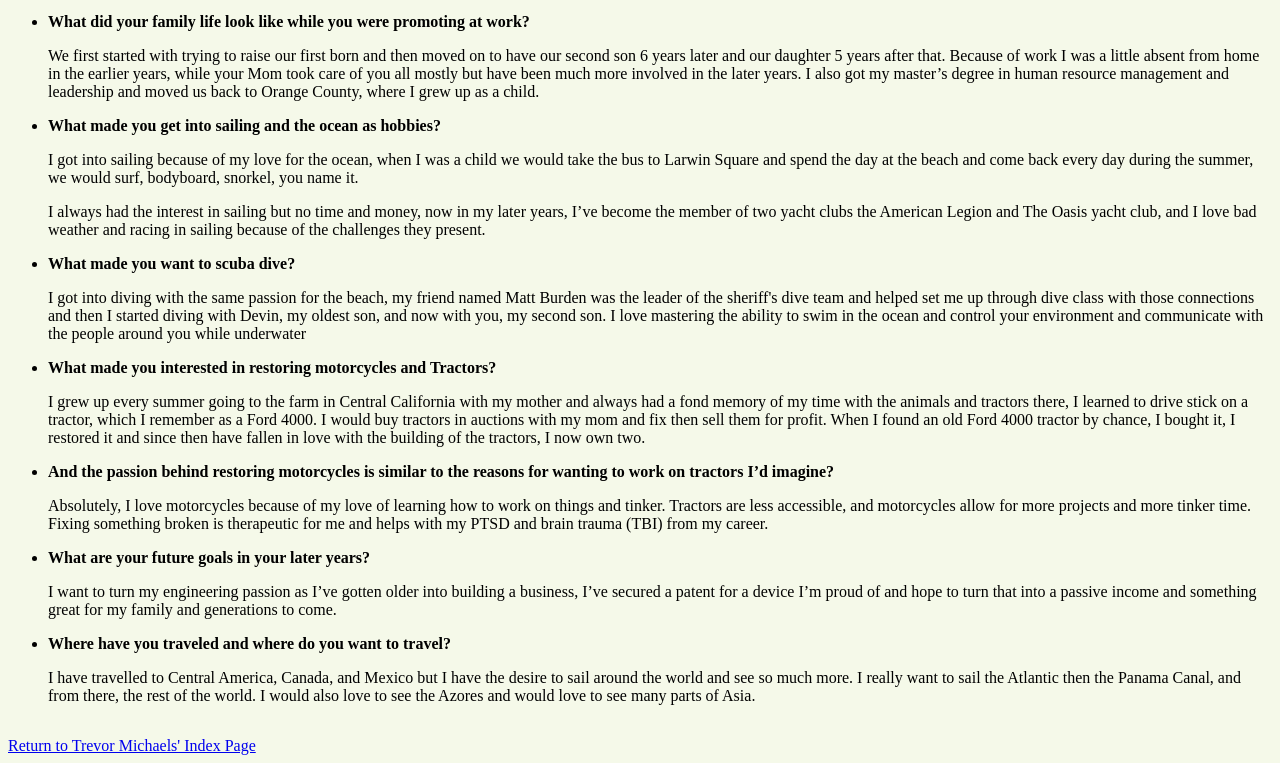
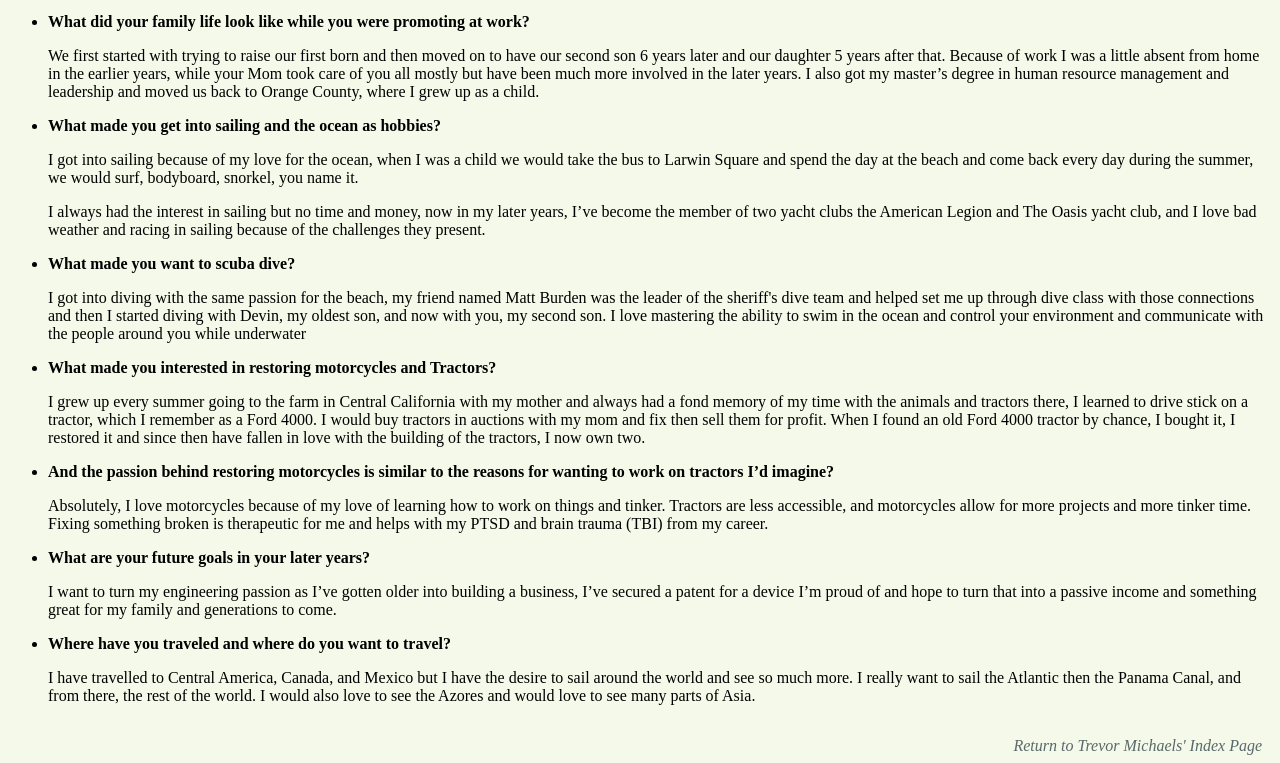
Before and after one commit to TrevorMichaels/bioSite, a plain HTML site: page about-page.html in a window 1280 px wide. Shown: the part 1358-2121 px from the top of the page. Drawn offline with Linux system fonts and the light colour scheme.

Commit message:
updated footer

```diff
--- a/bioSite.css
+++ b/bioSite.css
@@ -92,3 +92,20 @@ li {
 li p {
     font-weight: normal; /* or use '400' for a numerical value */
 }
+
+footer{
+    color: #596869;
+    font-weight: 400;
+    float: right;
+    padding-right: 10px;
+    font-style: italic;
+}
+
+footer a{
+    color: #596869;
+    text-decoration: none;
+}
+
+footer a:hover{
+    text-decoration: underline;
+}
```
